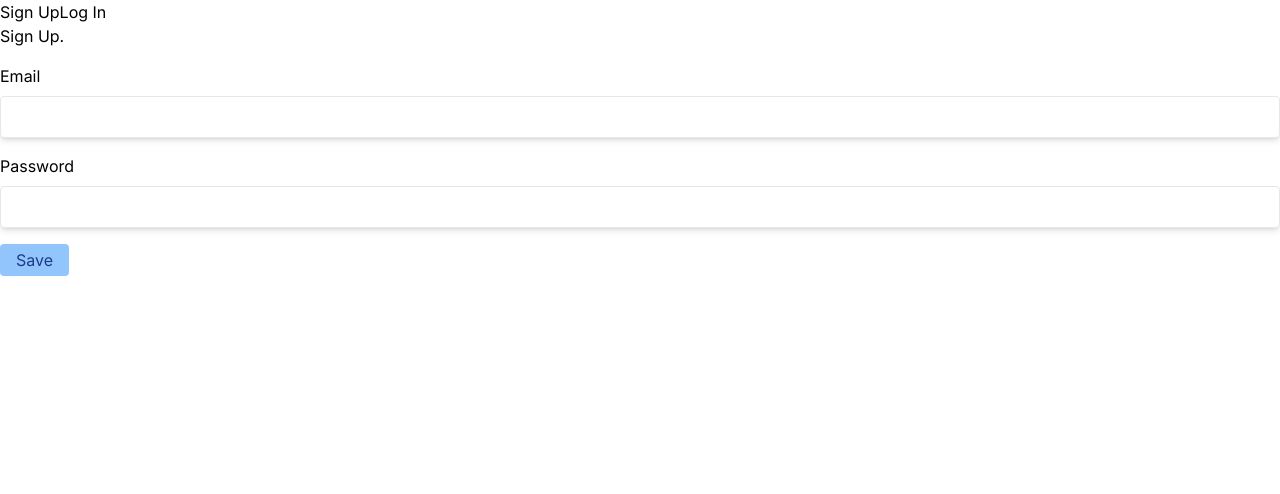
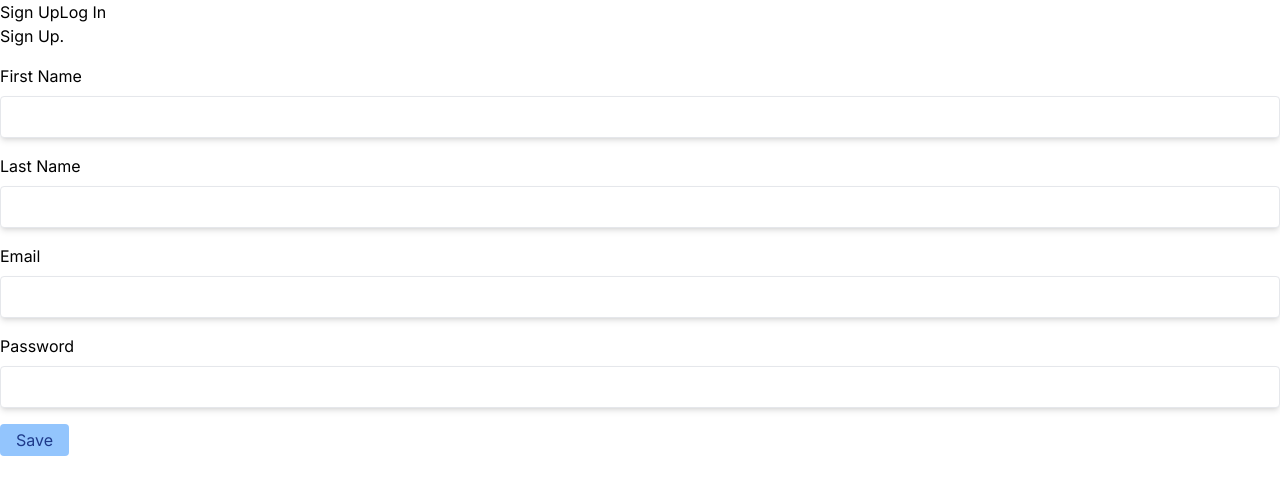
Before and after one commit to markoco14/fast-auth-client, a Next.js app: page / in a window 1280 px wide. Both pictures are taken after a click on the button "Sign Up". Shown: the top 494 px of the page. Built offline with nearby package versions, Linux system fonts and the light colour scheme.

Commit message:
feat: update userAdapter and SignUp for firstName and lastName

```diff
--- a/src/app/components/auth/Signup.tsx
+++ b/src/app/components/auth/Signup.tsx
@@ -2,6 +2,8 @@ import { SubmitHandler, useForm } from "react-hook-form";
 import { userAdapter } from "@/app/modules/auth/adapters/userAdapter";
 
 type Inputs = {
+  firstName: string;
+  lastName: string;
   email: string;
   password: string;
 };
@@ -16,6 +18,8 @@ export default function Signup() {
 
   const onSubmit: SubmitHandler<Inputs> = async (data: Inputs) => {
 		const payload = {
+      firstName: data.firstName,
+      lastName: data.lastName,
 			email: data.email,
 			password: data.password
 		}
@@ -31,6 +35,30 @@ export default function Signup() {
     <>
       <h2 className="mb-4">Sign Up.</h2>
       <form onSubmit={handleSubmit(onSubmit)}>
+        <div className="mb-4 flex flex-col">
+          <label className="mb-2">First Name</label>
+          <input
+            type="firstName"
+            {...register("firstName", {
+              required: true,
+              minLength: 3,
+              maxLength: 50,
+            })}
+            className="rounded border p-2 shadow-md"
+          />
+        </div>
+        <div className="mb-4 flex flex-col">
+          <label className="mb-2">Last Name</label>
+          <input
+            type="lastName"
+            {...register("lastName", {
+              required: true,
+              minLength: 3,
+              maxLength: 50,
+            })}
+            className="rounded border p-2 shadow-md"
+          />
+        </div>
         <div className="mb-4 flex flex-col">
           <label className="mb-2">Email</label>
           <input
--- a/src/app/modules/auth/adapters/userAdapter.ts
+++ b/src/app/modules/auth/adapters/userAdapter.ts
@@ -3,16 +3,20 @@ class UserAdapter {
     payload,
   }: {
     payload: {
+      firstName: string;
+      lastName: string;
       email: string;
       password: string;
     };
   }): Promise<any> {
-    const res = await fetch(`http://localhost:8000/auth/`, {
+    const res = await fetch(`http://localhost:8000/users/`, {
       method: "POST",
       headers: {
         "Content-Type": "application/json",
       },
       body: JSON.stringify({
+        first_name: payload.firstName,
+        last_name: payload.lastName,
         email: payload.email,
         password: payload.password,
       }),
```
